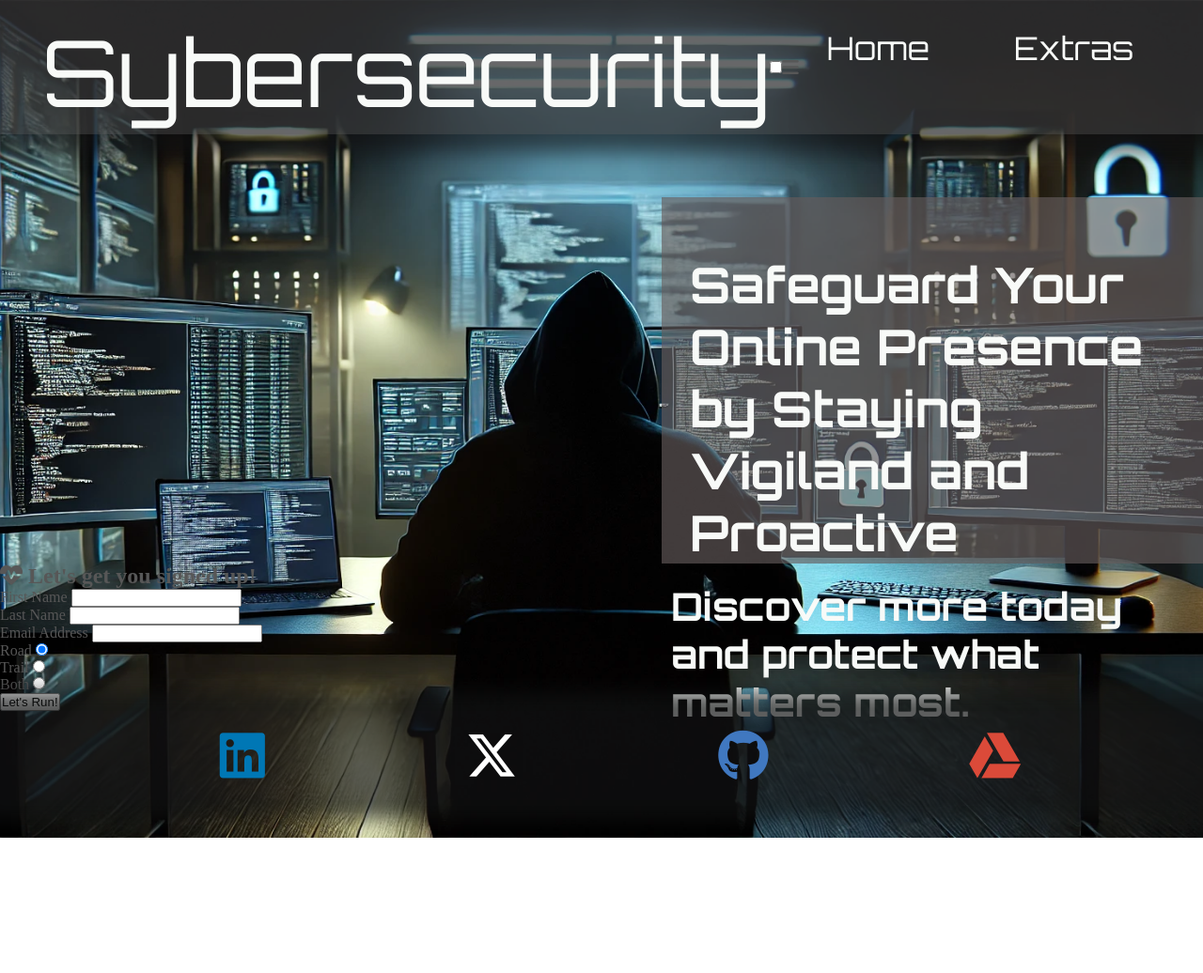
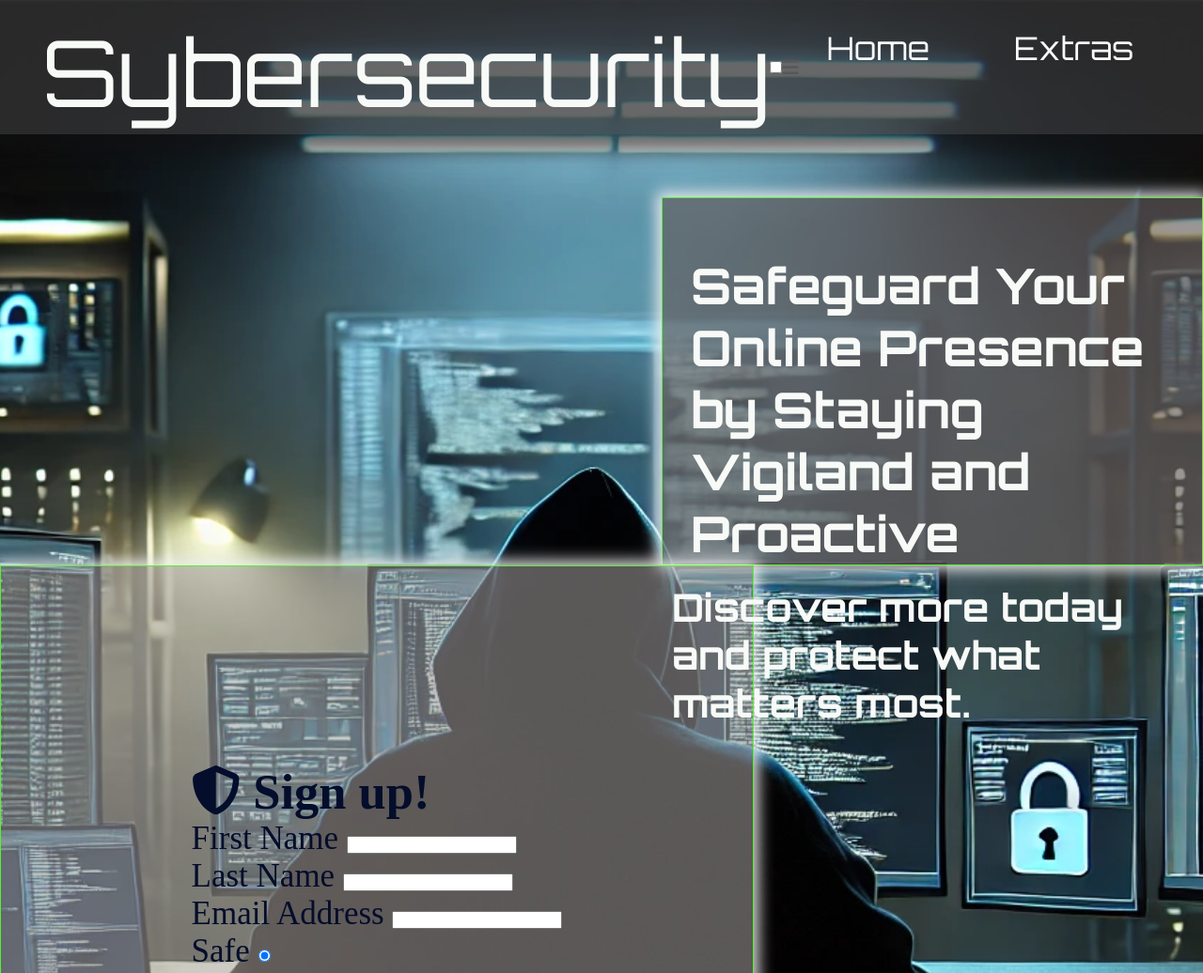
Before and after one commit to ender805/cybersecurity, a plain HTML site: page signup.html in a window 1280 px wide. Shown: the top 1036 px of the page at 94% size. Before the commit the page ends 892 px from the top, so only its background shows below. Drawn offline with Linux system fonts and the light colour scheme; a web font is replaced by a local one.

Commit message:
main added jutify content - center

```diff
--- a/signup.html
+++ b/signup.html
@@ -45,7 +45,7 @@
             <h3>Discover more today and protect what matters most.</h3>
             </div>
         </section>
-        <!-- delete br later on if cause problem !! -->
+
         <!-- ------------------------------------Section hero ------------------------------------->
 
 
@@ -54,7 +54,7 @@
 
         <section id="signup">
             <form id="signup-form" method="POST" action="https://formdump.codeinstitute.net">
-                <h2><i class="fa-solid fa-heartbeat"></i> Let's get you signed up!</h2>
+                <h2><i class="fa-solid fa-shield-halved"></i> Sign up!</h2>
                 <label for="first-name">First Name</label>
                 <input type="text" name="first_name" id="first-name" class="text-input" required>
                 <br>
@@ -66,22 +66,21 @@
                 <br>
                 <div class="radio-buttons">
                     <div>
-                        <label for="road">Road</label>
+                        <label for="road">Safe</label>
                         <input type="radio" name="running_preference" id="road" value="road" required checked>
                     </div>
                     <div>
-                        <label for="trail">Trail</label>
+                        <label for="trail">Dark web</label>
                         <input type="radio" name="running_preference" id="trail" value="trail" required>
                     </div>
                     <div>
-                        <label for="both">Both</label>
+                        <label for="both">Can't decide</label>
                         <input type="radio" name="running_preference" id="both" value="both" required>
                     </div>
                 </div>
-                <button type="submit" class="join-button">Let's Run!</button>
+                <button type="submit" class="join-button">Submit!</button>
             </form>
         </section>
-
 
 
     </main>
--- a/style.css
+++ b/style.css
@@ -13,6 +13,7 @@ margin: 0px;
 main {
   flex: 1 0 auto;
   margin-top: 47px;
+  justify-content: center;
 
 
 }
@@ -110,20 +111,24 @@ border-radius: 5px;
   font-family: "Orbitron", sans-serif;
   color: rgb(248, 250, 248);
   font-size: 35px;
+  border: 1px solid rgb(85, 241, 46);
+box-shadow: 0px 0px 15px 5px #f2f3f5ec;
 
 }
 #hero #cover-text h2{
   padding: 20px;
-  /* display: flex; */
+  display: flex;
   justify-content: center;
   align-items: center;
+
 
   }
   #hero #cover-text h3 {
   display: flex;
   justify-content: center;
   align-items: center;
-  gap:15px
+  gap:15px;
+
   }
 
 
@@ -157,10 +162,12 @@ border-radius: 5px;
   /* border:3px solid green; */
   border-radius: 2%;
   font-size: 20px;
-  display: flex; /* Use flexbox to center content */
-  justify-content: center; /* Center horizontally */
+  display: flex;
+  justify-content: center;
   align-items: center;
   flex-wrap: wrap;
+  border: 1px solid rgb(85, 241, 46);
+box-shadow: 0px 0px 15px 5px #f2f3f5ec;
 }
 
 #tiles .small-button {
@@ -187,8 +194,6 @@ border-radius: 5px;
   margin-left: 20px;
 }
   /* ---------------------footer----------------------------------------------------- */
-
-
   #social-networks {
   text-align: center;
   display: flex;
@@ -203,10 +208,8 @@ border-radius: 5px;
   background-color: #121314ab;
   /* border: 3px solid red; */
 }
-
 #social-networks a {
   font-size: 60px;
-
 }
 #social-networks ol i {
   background-color: none;
@@ -214,9 +217,7 @@ border-radius: 5px;
   display: flex;
   justify-content: space-evenly;
   list-style: none;
-
 }
-
 #social-networks a {
 font-size: 55px;
 }
@@ -240,8 +241,6 @@ font-size: 55px;
  color:white;
  text-decoration: none;
 }
-
-
 /* ---------------------Extras---------------------------------- */
 
 #gallery {
@@ -252,17 +251,11 @@ font-size: 55px;
 
   padding-bottom: 10px;
 }
-
-
-
 #photos {
   width: 80%;
   margin-top: 100px;
   display: grid;
   grid-template-columns: repeat(3, 1fr);
-
-
-
 }
 
 #photos img {
@@ -272,4 +265,34 @@ font-size: 55px;
   box-shadow: 0px 0px 15px 5px #f2f3f5ec;
 }
 
+/* --------------------signup------------------------------------- */
+
+
+#signup {
+width: 800px;
+height: 800px;
+border: 1px solid rgb(85, 241, 46);
+box-shadow: 0px 0px 15px 5px #f2f3f5ec;
+display: flex;
+justify-content:center;
+align-items: center;
+
+background-color: #a7a1a18a;
+font-size: 35px;
+color: #040d2b;
+
+}
+
+.join-button {
+  width: 150px;
+  height: 80px;
+  background-color: #8c9faa;
+}
+
+
+
+
+
+
+
 /* ------------------media------------------------------------- */
```
